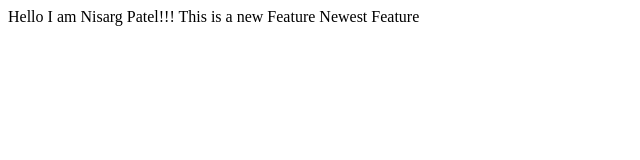
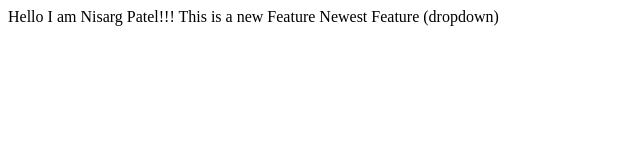
Before and after one commit to NisargPatel03/LocalRepso, a plain HTML site: page INDEX.html in a window 1280 px wide. Shown: the whole page, without its empty margins (0-640 px from the left). Drawn offline with Linux system fonts and the light colour scheme.

```diff
--- a/INDEX.html
+++ b/INDEX.html
@@ -1,5 +1,5 @@
 <p>
     Hello I am Nisarg Patel!!!
     This is a new Feature
-    Newest Feature
+    Newest Feature (dropdown)
 </p>
```
